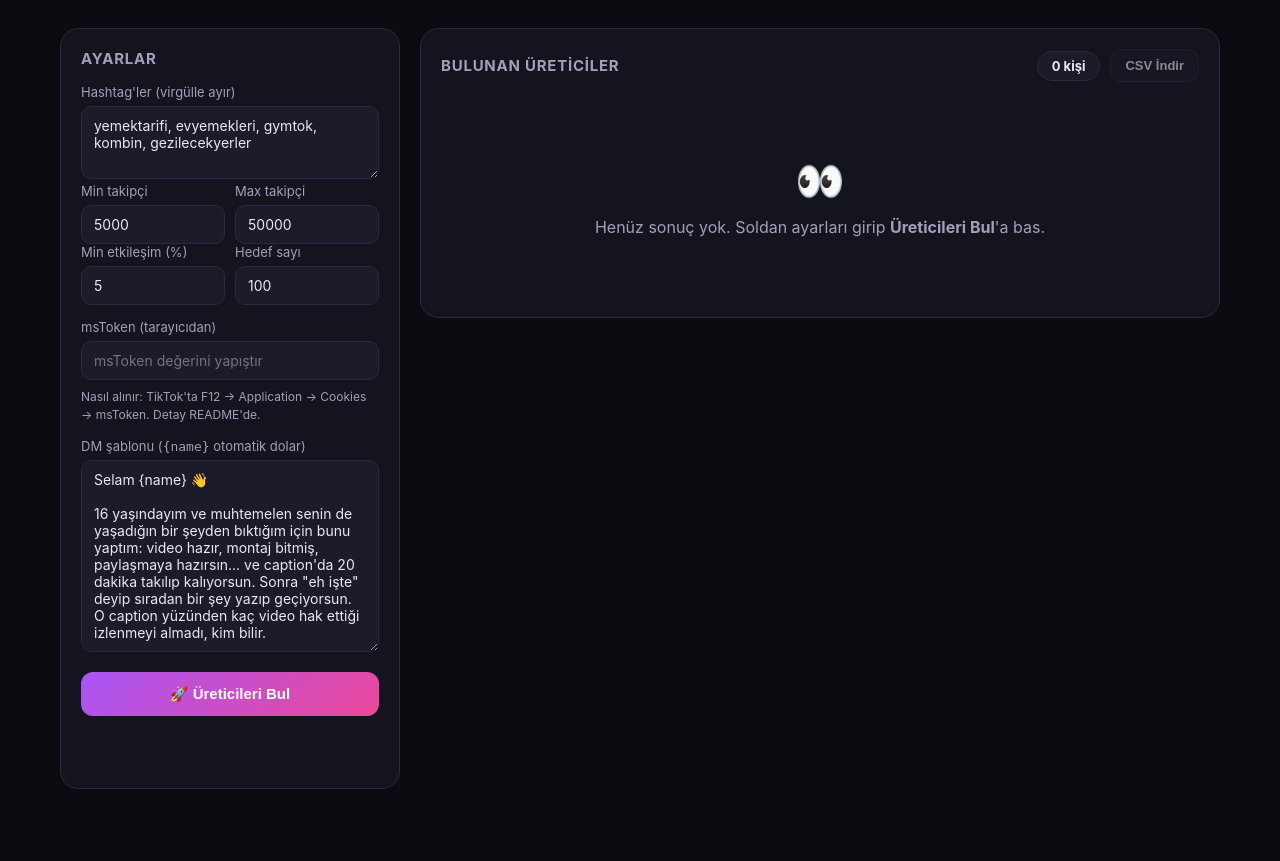
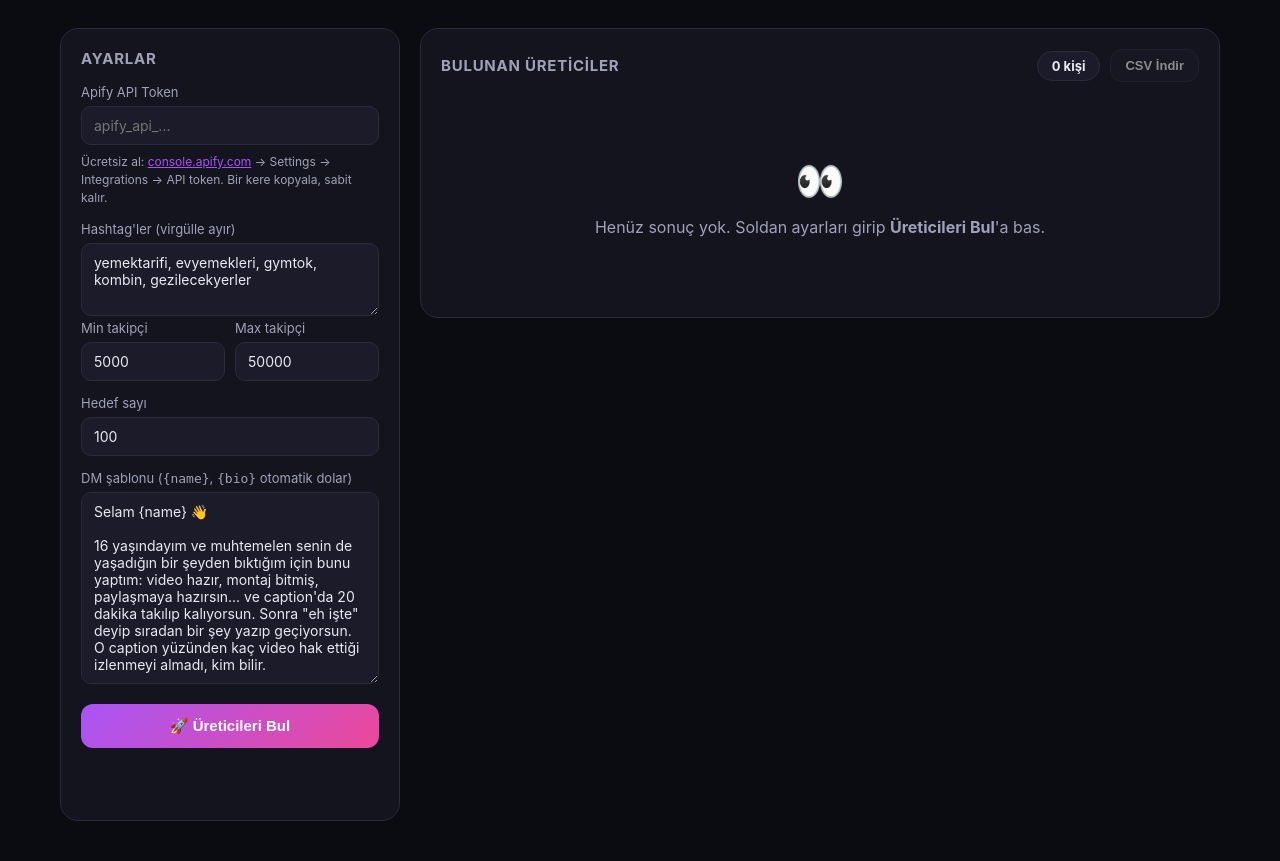
Before and after one commit to gaideaa123/Finder, a Flask app: page / in a window 1280 px wide. Shown: the part 87-948 px from the top of the page. Before the commit the page ends 876 px from the top, so only its background shows below. Run offline with Flask 3, Linux system fonts and the light colour scheme.

Commit message:
feat: GUI Apify token alanı + etkileşim eşiği kaldırıldı
msToken alanı Apify API token'ıyla değiştirildi (sabit, saniyede değişmiyor).
Apify zaten takipçi bandına göre filtreliyor; GUI sadeleştirildi.

```diff
--- a/templates/index.html
+++ b/templates/index.html
@@ -120,6 +120,10 @@
     <div class="card">
       <h2>Ayarlar</h2>
 
+      <label>Apify API Token</label>
+      <input id="apify_token" type="password" placeholder="apify_api_..." />
+      <p class="hint">Ücretsiz al: <a href="https://console.apify.com/account/integrations" target="_blank" rel="noopener">console.apify.com</a> → Settings → Integrations → API token. Bir kere kopyala, sabit kalır.</p>
+
       <label>Hashtag'ler (virgülle ayır)</label>
       <textarea id="hashtags" rows="3" placeholder="yemektarifi, gymtok, kombin"></textarea>
 
@@ -134,22 +138,10 @@
         </div>
       </div>
 
-      <div class="row">
-        <div>
-          <label>Min etkileşim (%)</label>
-          <input id="min_er" type="number" value="5" step="0.5" />
-        </div>
-        <div>
-          <label>Hedef sayı</label>
-          <input id="target" type="number" value="100" />
-        </div>
-      </div>
+      <label>Hedef sayı</label>
+      <input id="target" type="number" value="100" />
 
-      <label>msToken (tarayıcıdan)</label>
-      <input id="ms_token" type="password" placeholder="msToken değerini yapıştır" />
-      <p class="hint">Nasıl alınır: TikTok'ta F12 → Application → Cookies → msToken. Detay README'de.</p>
-
-      <label>DM şablonu (<code>{name}</code> otomatik dolar)</label>
+      <label>DM şablonu (<code>{name}</code>, <code>{bio}</code> otomatik dolar)</label>
       <textarea id="template" rows="10"></textarea>
 
       <div style="margin-top:16px">
@@ -187,8 +179,8 @@
   if (CFG.min_followers) document.getElementById('min_followers').value = CFG.min_followers;
   if (CFG.max_followers) document.getElementById('max_followers').value = CFG.max_followers;
   if (CFG.target_count) document.getElementById('target').value = CFG.target_count;
-  if (CFG.ms_token && !String(CFG.ms_token).includes('YAPISTIR')) {
-    document.getElementById('ms_token').value = CFG.ms_token;
+  if (CFG.apify_token && !String(CFG.apify_token).includes('YAPISTIR')) {
+    document.getElementById('apify_token').value = CFG.apify_token;
   }
 
   function setStatus(msg, isErr) {
@@ -202,21 +194,22 @@
     const hashtags = document.getElementById('hashtags').value
       .split(',').map(s => s.trim().replace(/^#/, '')).filter(Boolean);
 
+    const token = document.getElementById('apify_token').value.trim();
+    if (!token) { setStatus('Apify API token gir.', true); return; }
     if (!hashtags.length) { setStatus('En az bir hashtag gir.', true); return; }
 
     const payload = {
+      apify_token: token,
       hashtags,
       min_followers: Number(document.getElementById('min_followers').value) || 5000,
       max_followers: Number(document.getElementById('max_followers').value) || 50000,
-      min_engagement_rate: (Number(document.getElementById('min_er').value) || 5) / 100,
       target_count: Number(document.getElementById('target').value) || 100,
-      ms_token: document.getElementById('ms_token').value.trim(),
       template: document.getElementById('template').value,
     };
 
     btn.disabled = true;
     btn.innerHTML = '<span class="spinner"></span> Taranıyor...';
-    setStatus('TikTok taranıyor, bu birkaç dakika sürebilir...');
+    setStatus('Apify üzerinden aranıyor, bu birkaç dakika sürebilir...');
 
     try {
       const res = await fetch('/api/search', {
@@ -251,11 +244,10 @@
         '<div class="creator-head">' +
           '<div>' +
             '<div class="creator-name">' + escapeHtml(c.nickname || c.username) + '</div>' +
-            '<div class="creator-sub">@' + escapeHtml(c.username) + ' · #' + escapeHtml(c.hashtag) + '</div>' +
+            '<div class="creator-sub">@' + escapeHtml(c.username) + '</div>' +
           '</div>' +
           '<div class="badges">' +
             '<span class="badge">' + formatNum(c.followers) + ' takipçi</span>' +
-            '<span class="badge er">ER ' + (c.engagement_rate*100).toFixed(1) + '%</span>' +
           '</div>' +
         '</div>' +
         '<div class="dm" id="dm-' + i + '">' + escapeHtml(c.message) + '</div>' +
@@ -278,11 +270,11 @@
   }
 
   function downloadCsv() {
-    const header = ['username','nickname','followers','engagement_rate','profile','hashtag'];
+    const header = ['username','nickname','followers','email','bio','profile'];
     const lines = [header.join(',')];
     CREATORS.forEach(c => {
       lines.push([c.username, '"'+(c.nickname||'').replace(/"/g,'""')+'"', c.followers,
-        c.engagement_rate, c.profile, c.hashtag].join(','));
+        c.email||'', '"'+(c.bio||'').replace(/"/g,'""').replace(/\n/g,' ')+'"', c.profile].join(','));
     });
     const blob = new Blob([lines.join('\n')], { type: 'text/csv;charset=utf-8' });
     const a = document.createElement('a');
```
